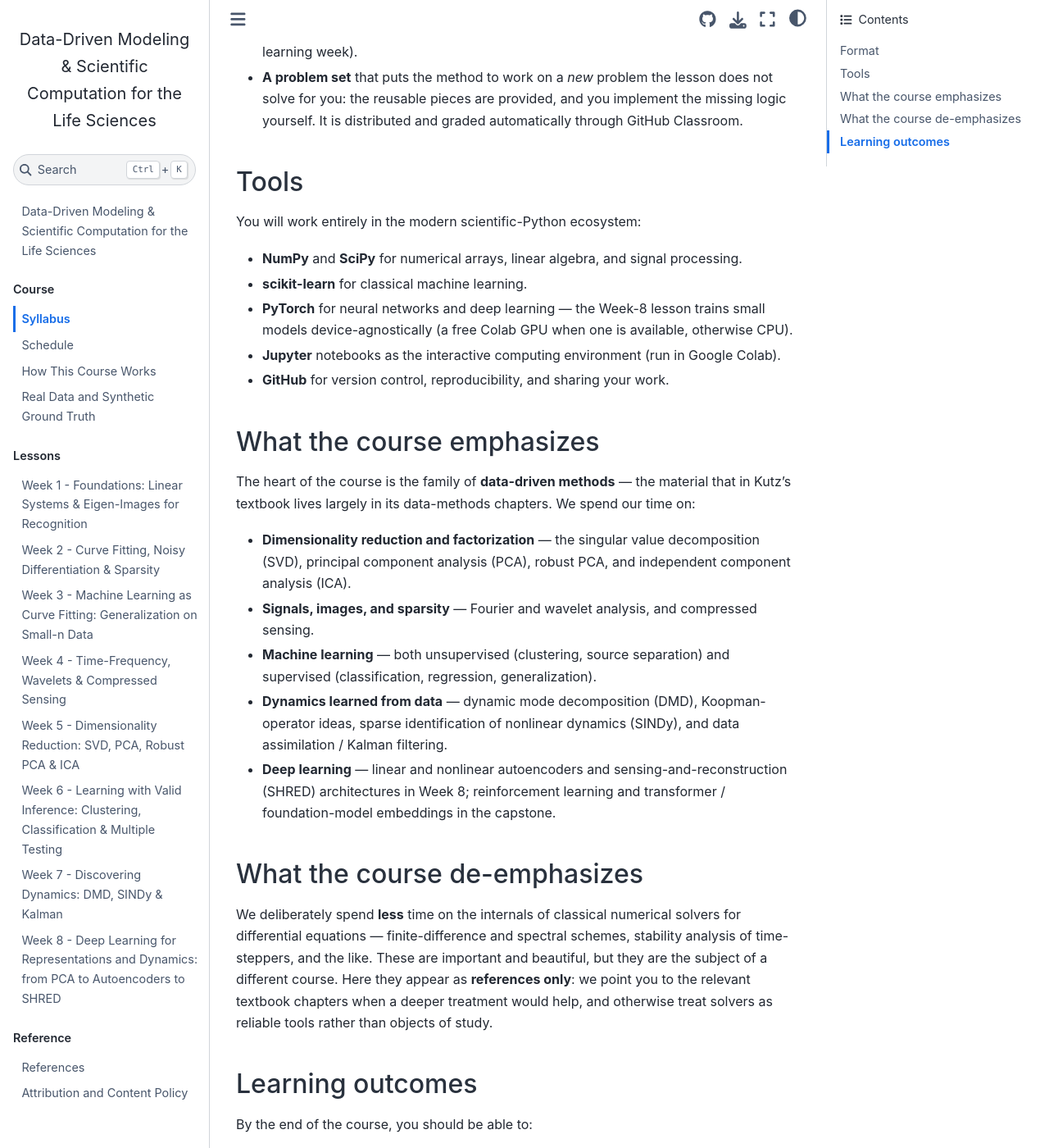
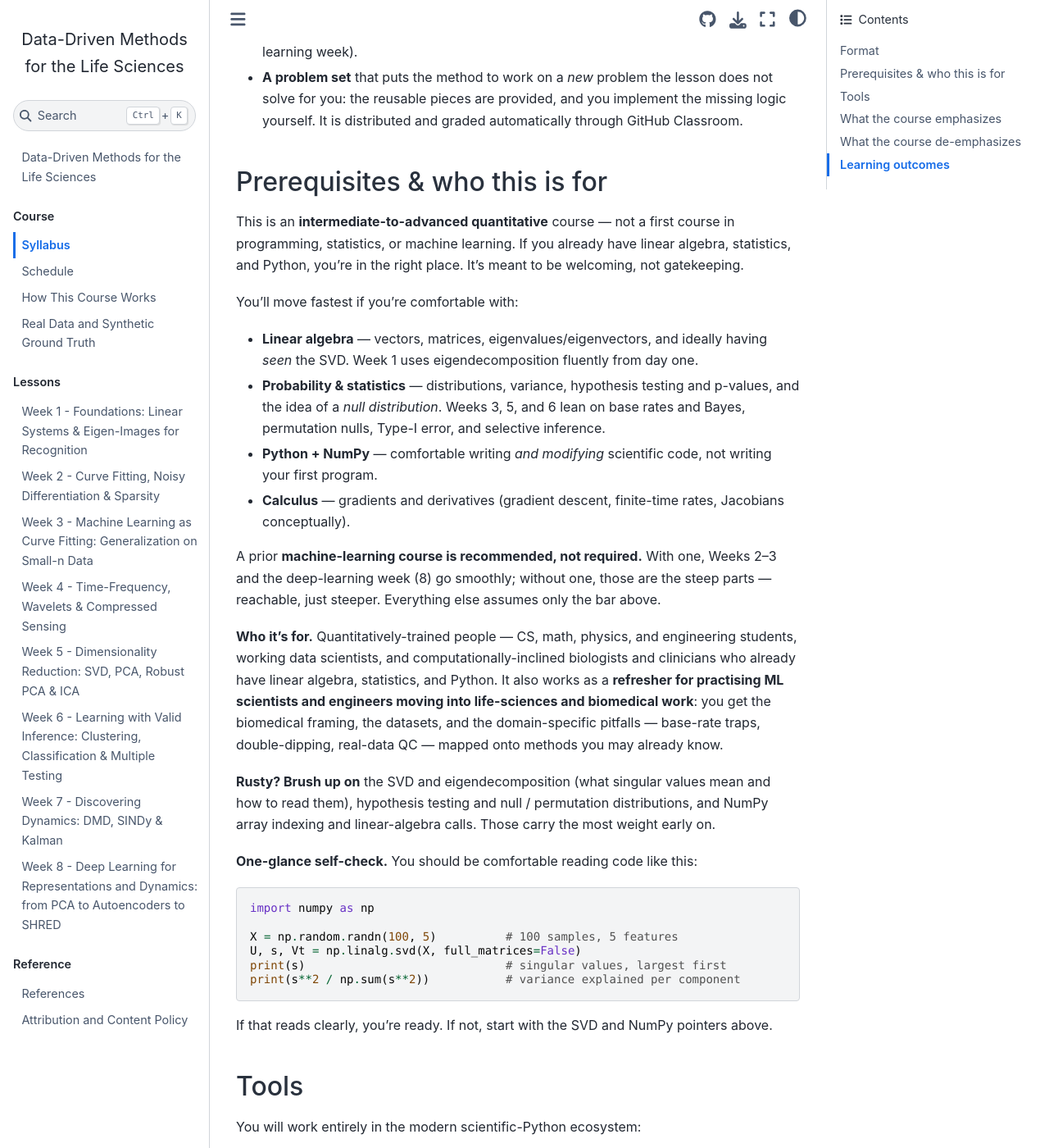
Before and after one commit to symbiont-ai/ddm4bio, a Jupyter Book: the page built from book/syllabus.md, in a window 1280 px wide and 1400 px high, scrolled down 342 px. Shown: the whole window at 82% size. Built offline with Jupyter Book 1.0.4 settings and Sphinx 7.4.7 and the Sphinx Book theme 1.1.4, drawn with Linux system fonts in a browser that asks for light colours; some of the changed text lies outside the part shown.

Commit message:
Rename course to "Data-Driven Methods for the Life Sciences" + add prerequisites
The previous title copied J. N. Kutz's book title verbatim; rename the course's
own identity to "Data-Driven Methods for the Life Sciences" with the subtitle
"From linear algebra to dynamics to deep learning, on real biomedical data".

Retitled the 6 course-own-identity spots (site config, intro H1, top-level and
capstone READMEs, package description + docstring). Every reference to Kutz's
textbook is left verbatim — those are honest attribution, not the course title.
(Rename set audited + adversarially verified: 6 renames, 23 citations kept.)

Added a "Prerequisites & who this is for" section to the syllabus: states the
real intermediate/quantitative bar (linear algebra, probability & statistics,
Python+NumPy, calculus), frames a prior ML course as recommended-not-required,
and names both audiences — quantitatively-trained newcomers to these methods and
practising ML scientists moving into life-sciences work — with a brush-up note
and a one-glance NumPy/SVD self-check.

Co-Authored-By: Claude Opus 4.8 <noreply@anthropic.com>

````diff
--- a/book/_config.yml
+++ b/book/_config.yml
@@ -1,5 +1,5 @@
 # JupyterBook configuration for the ddm4bio course
-title: "Data-Driven Modeling & Scientific Computation for the Life Sciences"
+title: "Data-Driven Methods for the Life Sciences"
 author: "Ilknur Icke"
 copyright: "2026, Symbiont-AI Cognitive Labs"
 
--- a/book/syllabus.md
+++ b/book/syllabus.md
@@ -13,6 +13,53 @@ schedule. Each week has two components:
 - **A problem set** that puts the method to work on a *new* problem the lesson does not
   solve for you: the reusable pieces are provided, and you implement the missing logic
   yourself. It is distributed and graded automatically through GitHub Classroom.
+
+## Prerequisites & who this is for
+
+This is an **intermediate-to-advanced quantitative** course — not a first course in
+programming, statistics, or machine learning. If you already have linear algebra,
+statistics, and Python, you're in the right place. It's meant to be welcoming, not
+gatekeeping.
+
+You'll move fastest if you're comfortable with:
+
+- **Linear algebra** — vectors, matrices, eigenvalues/eigenvectors, and ideally having
+  *seen* the SVD. Week 1 uses eigendecomposition fluently from day one.
+- **Probability & statistics** — distributions, variance, hypothesis testing and
+  p-values, and the idea of a *null distribution*. Weeks 3, 5, and 6 lean on base rates
+  and Bayes, permutation nulls, Type-I error, and selective inference.
+- **Python + NumPy** — comfortable writing *and modifying* scientific code, not writing
+  your first program.
+- **Calculus** — gradients and derivatives (gradient descent, finite-time rates,
+  Jacobians conceptually).
+
+A prior **machine-learning course is recommended, not required.** With one, Weeks 2–3
+and the deep-learning week (8) go smoothly; without one, those are the steep parts —
+reachable, just steeper. Everything else assumes only the bar above.
+
+**Who it's for.** Quantitatively-trained people — CS, math, physics, and engineering
+students, working data scientists, and computationally-inclined biologists and clinicians
+who already have linear algebra, statistics, and Python. It also works as a **refresher
+for practising ML scientists and engineers moving into life-sciences and biomedical
+work**: you get the biomedical framing, the datasets, and the domain-specific pitfalls —
+base-rate traps, double-dipping, real-data QC — mapped onto methods you may already know.
+
+**Rusty? Brush up on** the SVD and eigendecomposition (what singular values mean and how
+to read them), hypothesis testing and null / permutation distributions, and NumPy array
+indexing and linear-algebra calls. Those carry the most weight early on.
+
+**One-glance self-check.** You should be comfortable reading code like this:
+
+```python
+import numpy as np
+
+X = np.random.randn(100, 5)          # 100 samples, 5 features
+U, s, Vt = np.linalg.svd(X, full_matrices=False)
+print(s)                             # singular values, largest first
+print(s**2 / np.sum(s**2))           # variance explained per component
+```
+
+If that reads clearly, you're ready. If not, start with the SVD and NumPy pointers above.
 
 ## Tools
 
--- a/pyproject.toml
+++ b/pyproject.toml
@@ -5,7 +5,7 @@ build-backend = "setuptools.build_meta"
 [project]
 name = "ddm4bio"
 version = "0.1.0"
-description = "Data-Driven Modeling & Scientific Computation for the Life Sciences (course library)."
+description = "Data-Driven Methods for the Life Sciences (course library)."
 readme = "README.md"
 requires-python = ">=3.11"
 license = { text = "MIT" }
--- a/src/ddm4bio/__init__.py
+++ b/src/ddm4bio/__init__.py
@@ -1,4 +1,4 @@
-"""ddm4bio: Data-Driven Modeling & Scientific Computation for the Life Sciences.
+"""ddm4bio: Data-Driven Methods for the Life Sciences.
 
 Shared teaching library for the course. Public entry points are re-exported
 here; heavy optional dependencies (torch, scanpy, mne, ...) are imported lazily
````
Also changed, not shown: README.md (+1 -1 lines), book/intro.md (+3 -1 lines), capstone/README.md.
